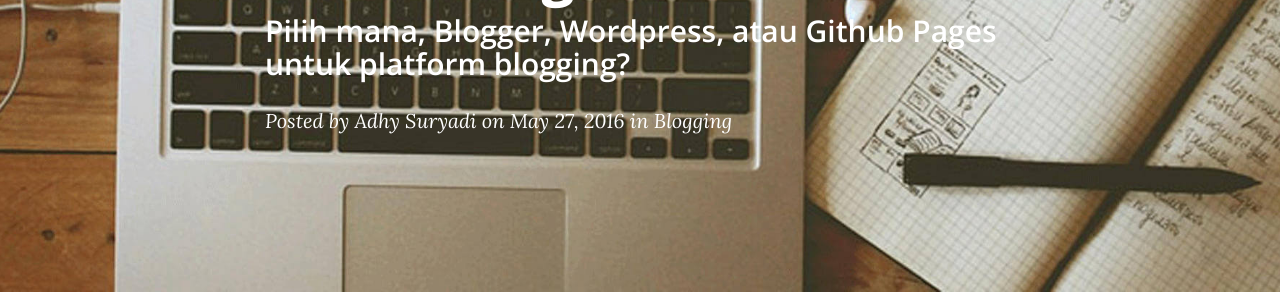
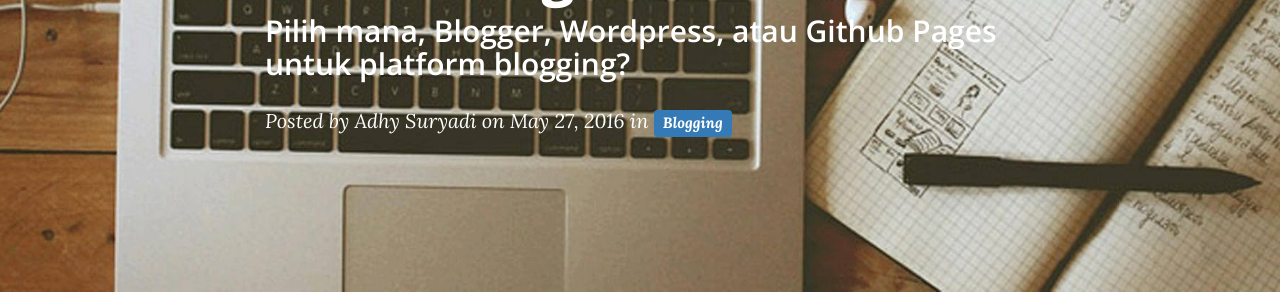
Before and after one commit to KompiAjaib/kompiajaib.github.io, a Jekyll site: the page built from _posts/2016-05-27-blogger-wordpress-github.markdown, in a window 1280 px wide. Shown: the part 287-587 px from the top of the page. Built offline with Jekyll 4.4.1, drawn with Linux system fonts in a browser that asks for light colours; nearby versions of some CDN libraries; comment, search, counter and statistics services are not loaded.

Commit message:
Update post.html

```diff
--- a/_layouts/post.html
+++ b/_layouts/post.html
@@ -12,7 +12,7 @@ layout: default
                     {% if page.subtitle %}
                     <h2 class="subheading">{{ page.subtitle }}</h2>
                     {% endif %}
-                    <h3 class="meta">Posted by {% if page.author %}{{ page.author }}{% else %}{{ site.title }}{% endif %} on {{ page.date | date: "%B %-d, %Y" }} in {% for tag in page.tags %}<a href="/tags/{{ tag }}"> {{ tag }}</a> {% endfor %}</h3>
+                    <h3 class="meta">Posted by {% if page.author %}{{ page.author }}{% else %}{{ site.title }}{% endif %} on {{ page.date | date: "%B %-d, %Y" }} in {% for tag in page.tags %}<a class="label label-primary" href="/tags/{{ tag }}"> {{ tag }}</a> {% endfor %}</h3>
                 </div>
             </div>
         </div>
```
